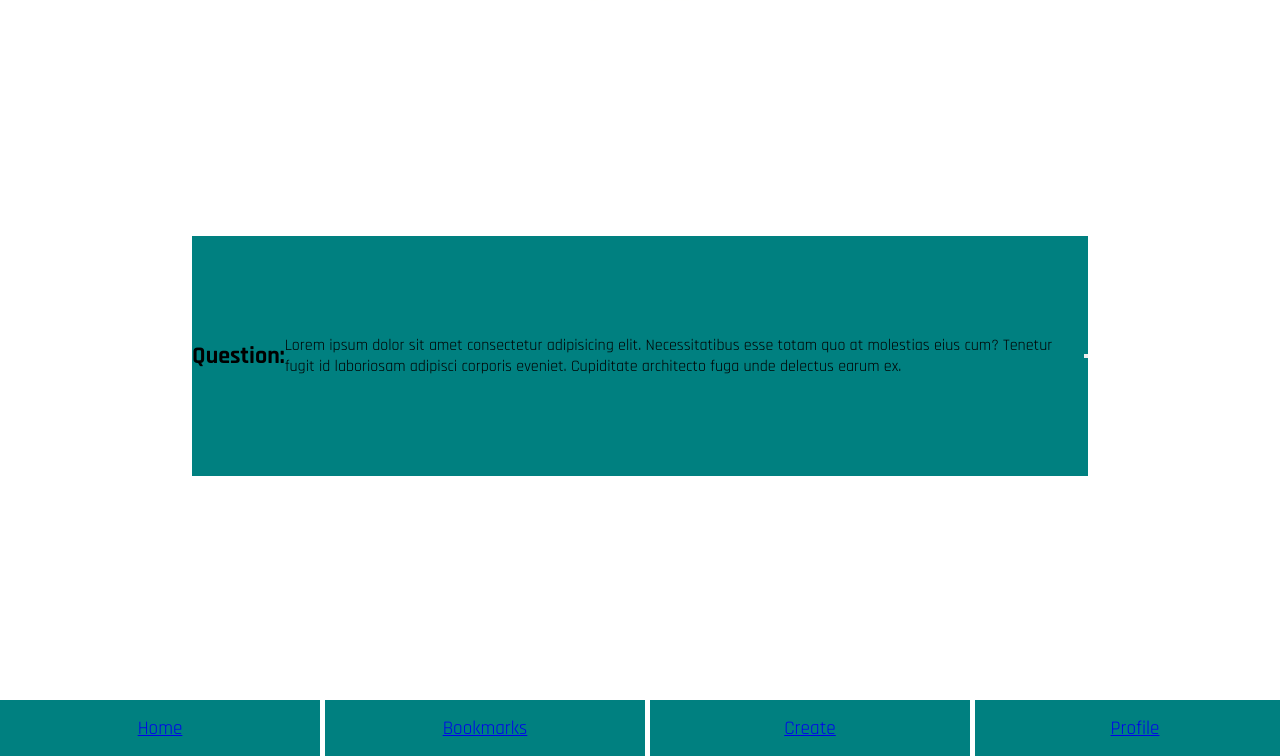
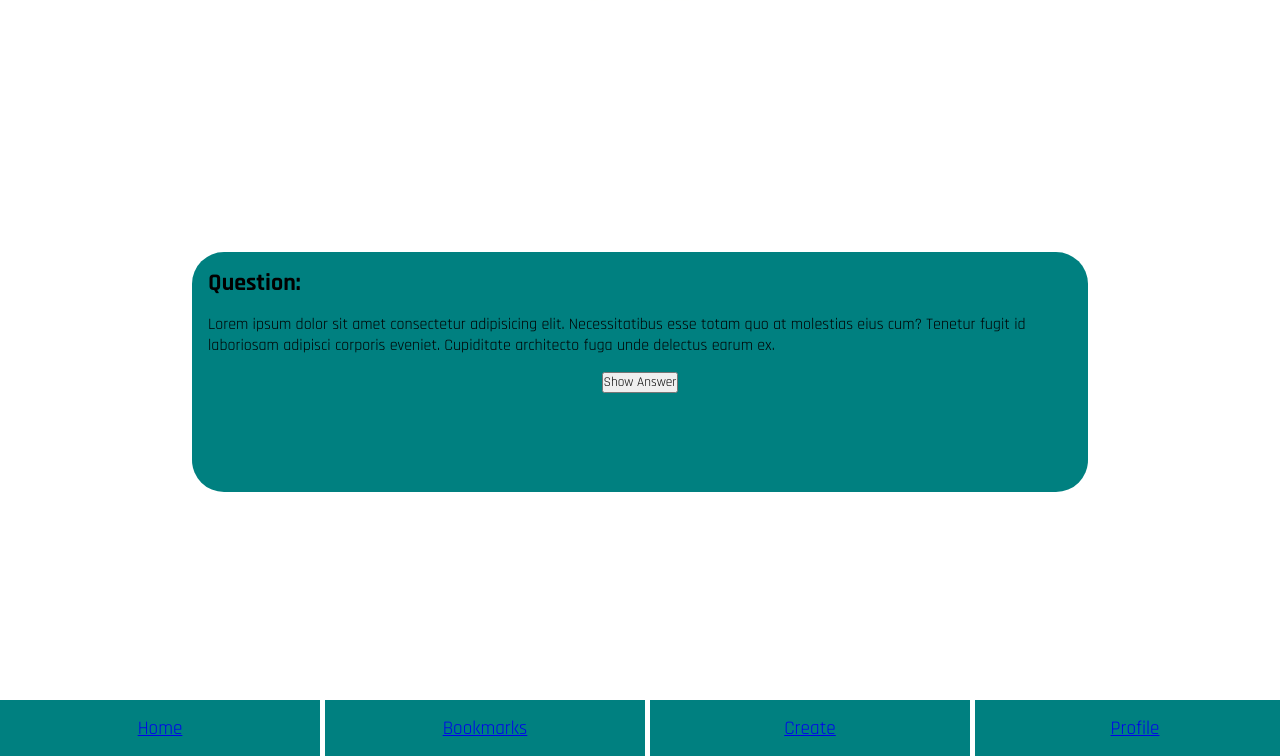
Before and after one commit to JoaLehma/Personal-Quiz-App, a plain HTML site: page index.html in a window 1280 px wide. Shown: the part 44-800 px from the top of the page. Drawn offline with Linux system fonts and the light colour scheme.

Commit message:
Update Question-Card

```diff
--- a/css/question-card.css
+++ b/css/question-card.css
@@ -1,12 +1,30 @@
+.content-area {
+  display: flex;
+  justify-content: center;
+  align-items: center;
+}
+
 .question__card {
   width: 70vw;
   height: 30vh;
-  position: absolute;
-  top: 50%;
-  left: 50%;
-  transform: translate(-50%, -50%);
+  margin-top: 20%;
   display: flex;
-  align-items: center;
-  justify-content: center;
   background-color: var(--primary-color);
+  padding: 1rem;
+  border-radius: 2rem;
+  flex-direction: column;
 }
+
+.question__headline {
+  align-self: flex-start;
+}
+
+.question__text {
+  margin-top: 1rem;
+}
+
+.answer__button {
+  width: fit-content;
+  align-self: center;
+  margin-top: 1rem;
+}
--- a/index.html
+++ b/index.html
@@ -23,14 +23,14 @@
     <main>
       <section class="content-area">
         <article class="question__card">
-          <h2>Question:</h2>
-          <p>
+          <h2 class="question__headline">Question:</h2>
+          <p class="question__text">
             Lorem ipsum dolor sit amet consectetur adipisicing elit.
             Necessitatibus esse totam quo at molestias eius cum? Tenetur fugit
             id laboriosam adipisci corporis eveniet. Cupiditate architecto fuga
             unde delectus earum ex.
           </p>
-          <button></button>
+          <button class="answer__button" type="button">Show Answer</button>
         </article>
       </section>
     </main>
```
Also changed, not shown: 1 other file.
